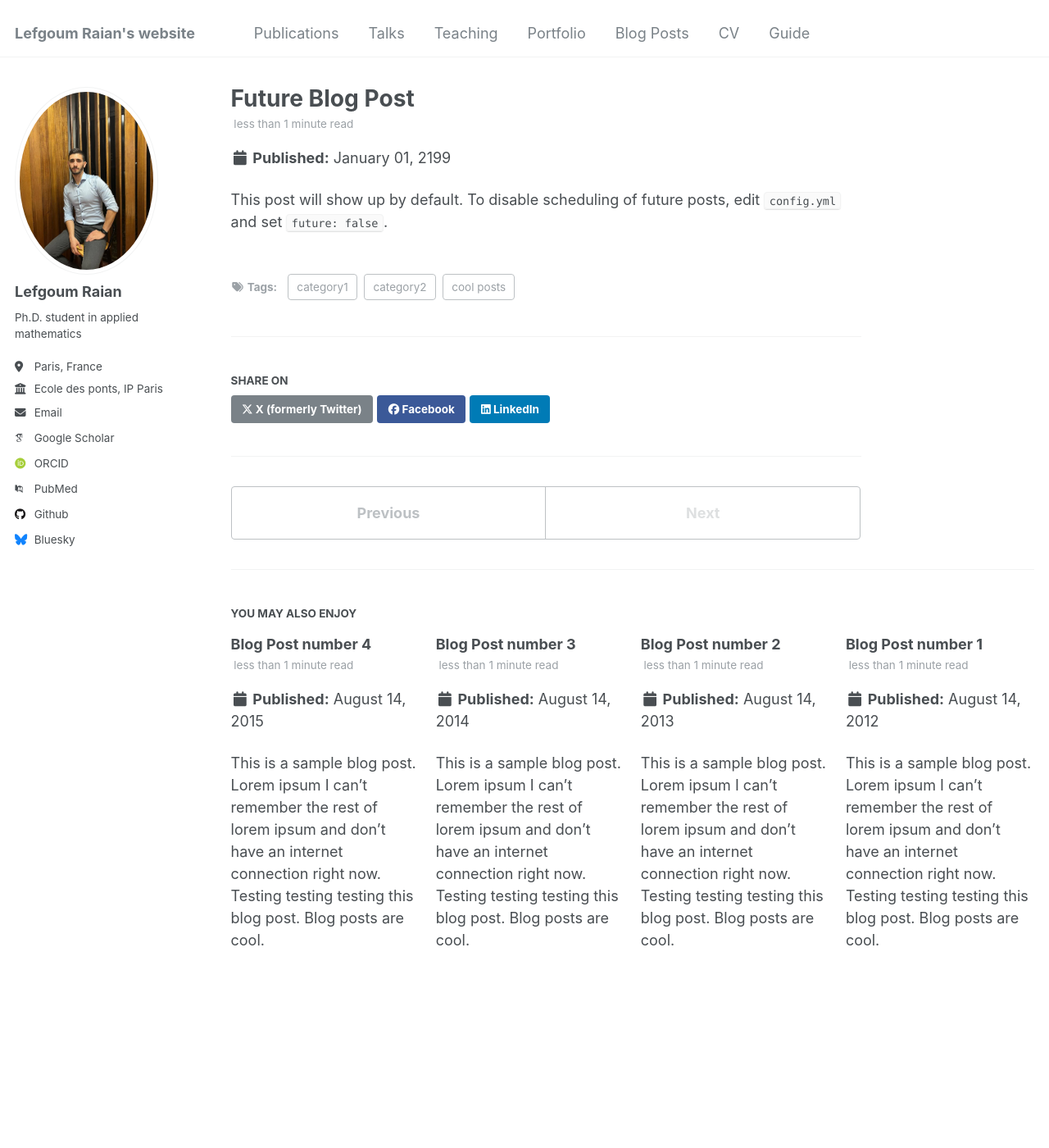
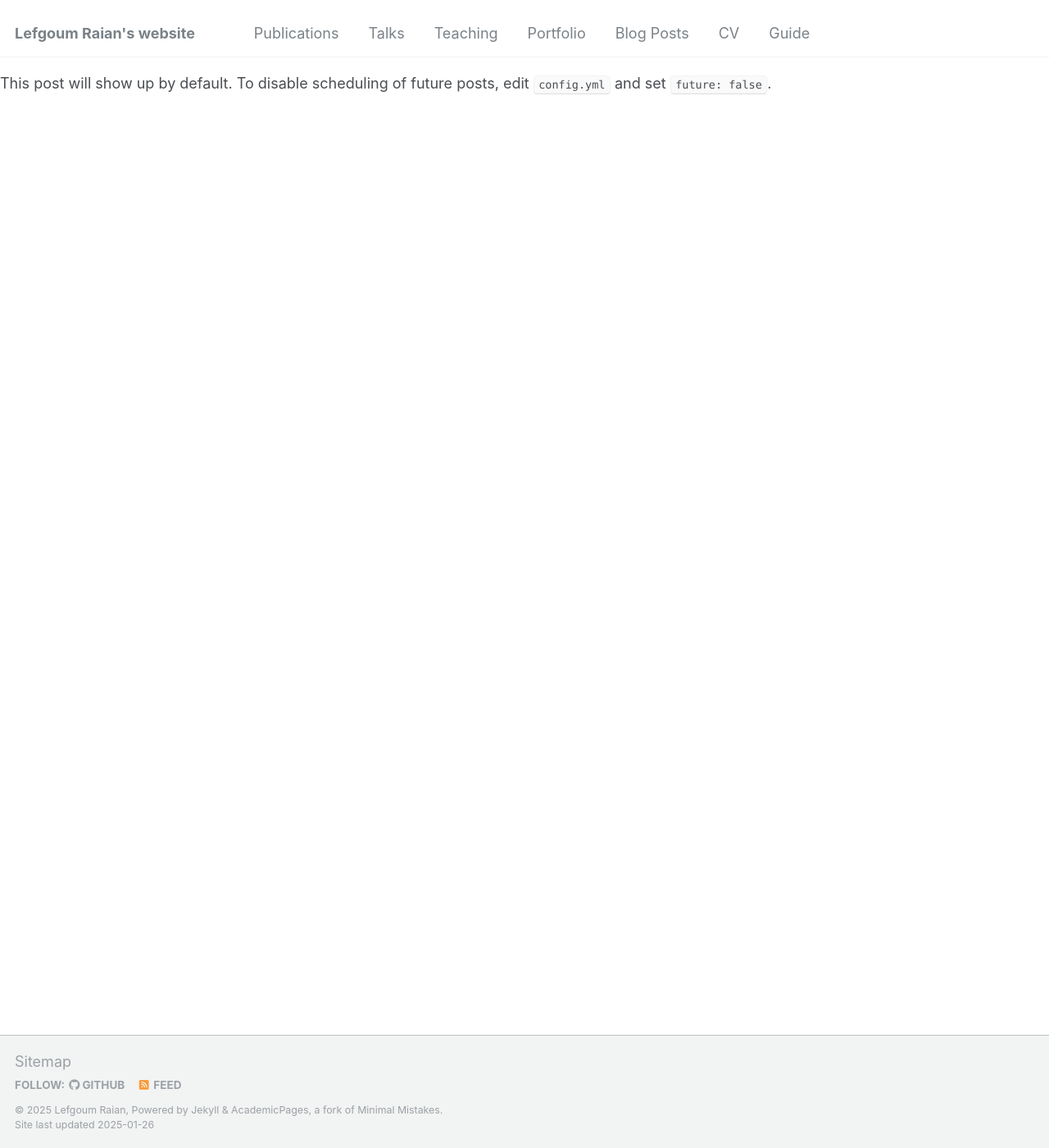
Before and after one commit to raian0406/raian0406.github.io, a Jekyll site: the page built from _posts/2199-01-01-future-post.md, in a window 1280 px wide and 1400 px high. Shown: the whole window at 82% size. Built offline with Jekyll 4.4.1, drawn with Linux system fonts in a browser that asks for light colours; some web fonts are replaced; our own code applies the rules of GitHub Pages for plain Markdown files; part of the change alters nothing that is shown.

Commit message:
Update _config.yml

```diff
--- a/_config.yml
+++ b/_config.yml
@@ -217,9 +217,9 @@ collections:
   publications:
     output: true
     permalink: /:collection/:path/
-  portfolio:
-    output: true
-    permalink: /:collection/:path/
+  #portfolio:
+    #output: true
+    #permalink: /:collection/:path/
   talks:
     output: true
     permalink: /:collection/:path/
@@ -228,16 +228,16 @@ collections:
 # These settings control how pages and collections are included in the site
 defaults:
   # _posts
-  - scope:
-      path: ""
-      type: posts
-    values:
-      layout: single
-      author_profile: true
-      read_time: true
-      comments: true
-      share: true
-      related: true
+  #- scope:
+      #path: ""
+      #type: posts
+    #values:
+      #layout: single
+      #author_profile: true
+      #read_time: true
+      #comments: true
+      #share: true
+      #related: true
   # _pages
   - scope:
       path: ""
```
